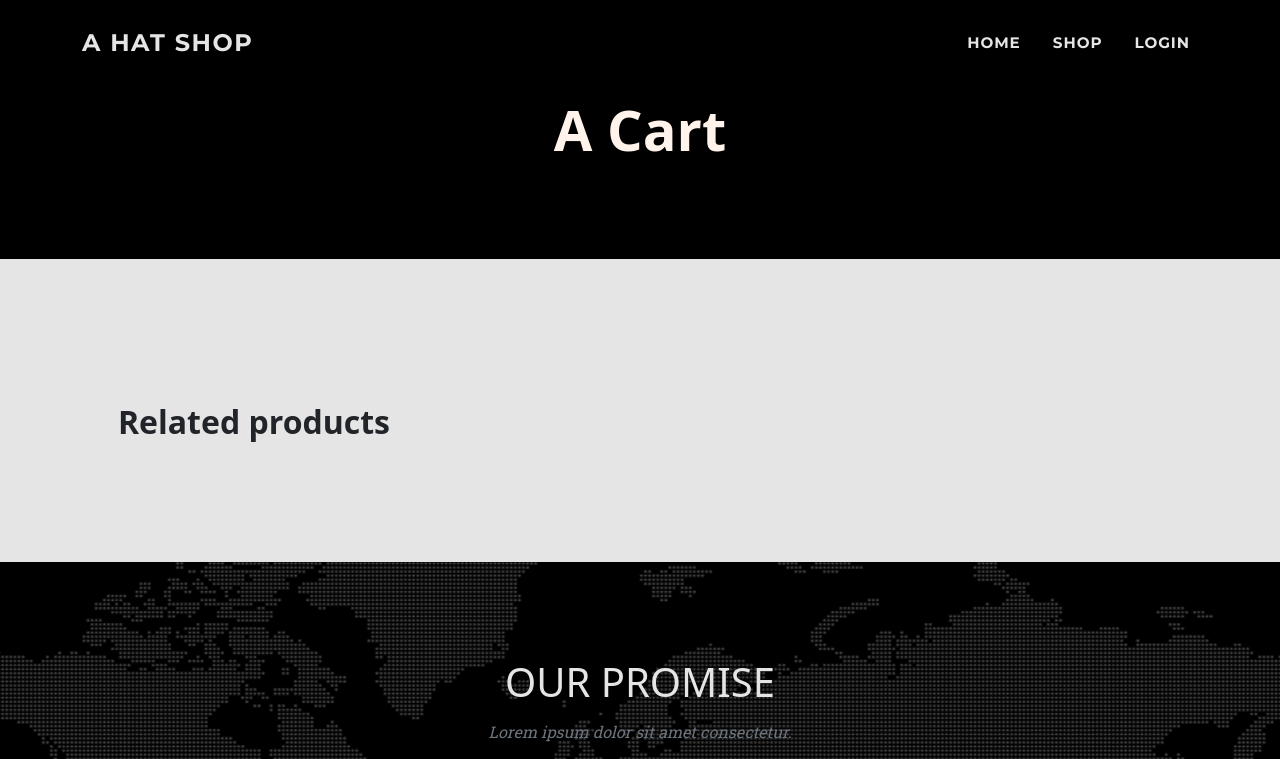
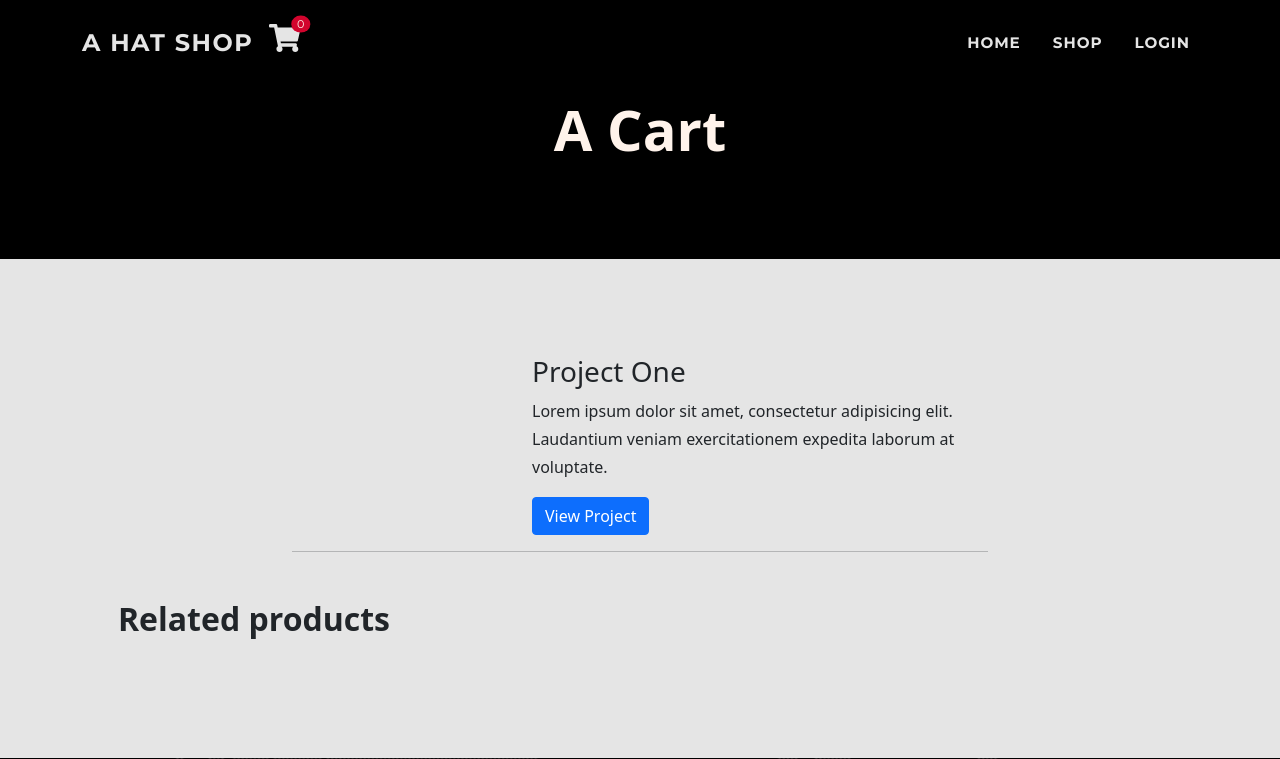
Before and after one commit to rp42dev/MS-4-Django-Full-Stack-Project, a Django app: page /cart/ in a window 1280 px wide. Shown: the top 759 px of the page. Run offline with Django 3.2, Linux system fonts and the light colour scheme; some libraries are stand-ins or nearby versions.

Commit message:
added add to cart functionality

```diff
--- a/a_hat_shop/settings.py
+++ b/a_hat_shop/settings.py
@@ -74,6 +74,7 @@ TEMPLATES = [
                 'django.template.context_processors.request',
                 'django.contrib.auth.context_processors.auth',
                 'django.contrib.messages.context_processors.messages',
+                'cart.contexts.cart_contents',
             ],
         },
     },
--- /dev/null
+++ b/cart/contexts.py
@@ -0,0 +1,41 @@
+from decimal import Decimal
+from django.shortcuts import get_object_or_404
+from shop.models import Product
+
+def cart_contents(request):
+    cart_items = []
+    total = 0
+    item_count = 0
+    cart = request.session.get('cart', {})
+
+    for item_id, item_data in cart.items():
+        if isinstance(item_data, int):
+            product = get_object_or_404(Product, pk=item_id)
+            total += item_data * product.price
+            item_count += item_data
+            cart_items.append({
+                'item_id': item_id,
+                'quantity': item_data,
+                'product': product,
+            })
+
+    if total < 50:
+        delivery = total * Decimal(10 / 100)
+        free_deivery_delta = 50 * total
+    else:
+        delivery = 0
+        free_deivery_delta = 0
+
+    grand_total = delivery + total
+
+    context = {
+        'cart_items': cart_items,
+        'total': total,
+        'item_count': item_count,
+        'delivery': delivery,
+        'free_deivery_delta': free_deivery_delta,
+        'free_deivery_treshold': 10,
+        'grand_total': grand_total,
+    }
+
+    return context
--- a/cart/templates/cart/cart.html
+++ b/cart/templates/cart/cart.html
@@ -16,11 +16,42 @@
 {% block content %}
 <!-- Product section-->
 <section class="page-section">
-    <div class="container px-4 px-lg-5">
+    <div class="container w-auto px-4 px-lg-5">
+        <!-- Project One -->
+        <div class="col-10 mx-auto col-lg-8">
+            {% if cart_items %}
+            {% for item in cart_items %}
 
+            <div class="row">
+                <div class="col-3">
+                    {% thumbnail item.product.image "200" as im %}
+                    <a class="" href="{% url 'shop_item' item.product.id %}">
 
-        <!-- Project One -->
-        {% if bag_items %}
+                        <div class=""><img class="card-img-top mb-5 mb-md-0" src="{{ im.url }}"
+                                alt="{{ item.product.name }}" />
+                        </div>
+                    </a>
+                    {% endthumbnail %}
+                </div>
+                <div class="col-7">
+                    <h3>{{ item.product.name }}</h3>
+                    <p>{{ item.product.description }}</p>
+                    <a class="btn btn-primary" href="#">View Project</a>
+                </div>
+                <div class="col-2 text-center">
+                    <div class="row col">
+                        <h1>${{ item.product.price }}</h1>
+                    </div>
+                    <div class="row col ">
+                        <p>Quantity {{ item.quantity }}</p>
+                    </div>
+
+                </div>
+                <hr class="mt-3">
+            </div>
+
+            {% endfor %}
+            {% else %}
             <div class="row">
                 <div class="col-4">
                     <a href="#">
@@ -30,14 +61,13 @@
                 <div class="col-8">
                     <h3>Project One</h3>
                     <p>Lorem ipsum dolor sit amet, consectetur adipisicing elit. Laudantium veniam exercitationem
-                    expedita laborum at voluptate. Labore, voluptates totam at aut nemo deserunt rem magni pariatur
-                    quos perspiciatis atque eveniet unde.</p>
+                        expedita laborum at voluptate.</p>
                     <a class="btn btn-primary" href="#">View Project</a>
                 </div>
             </div>
             <hr>
             {% endif %}
-
+        </div>
     </div>
     <!-- Related items section-->
     <div class="container px-2 px-sm-4 px-lg-5 mt-5">
--- a/cart/urls.py
+++ b/cart/urls.py
@@ -3,5 +3,6 @@ from . import views
 
 
 urlpatterns = [
-    path('', views.cart, name='cart')
+    path('', views.cart, name='cart'),
+    path('add/<item_id>/', views.add_to_cart, name='add_to_cart'),
 ]
--- a/cart/views.py
+++ b/cart/views.py
@@ -1,8 +1,10 @@
 """
 Cart app views
     1. A view to return the cart page
+Add to cart
+    1. Add items to the shopping cart
 """
-from django.shortcuts import render, redirect, reverse, get_object_or_404
+from django.shortcuts import render, redirect, reverse, HttpResponse, get_object_or_404
 from django.contrib import messages
 
 from shop.models import Product, Category
@@ -11,3 +13,21 @@ from shop.models import Product, Category
 def cart(request):
     """A view to return the cart page"""
     return render(request, 'cart/cart.html')
+
+
+def add_to_cart(request, item_id):
+    """ Add items to the shopping cart """
+    product = get_object_or_404(Product, pk=item_id)
+    quantity = int(request.POST.get('quantity'))
+    redirect_url = request.POST.get('redirect_url')
+    cart = request.session.get('cart', {})
+    print(item_id)
+
+    if item_id in list(cart.keys()):
+        cart[item_id] += quantity
+    else:
+        cart[item_id] = quantity
+
+    request.session['cart'] = cart
+
+    return redirect(redirect_url)
--- a/static/css/base.css
+++ b/static/css/base.css
@@ -140,13 +130,14 @@ p {
   box-shadow: none !important;
 }
 
-.drop-link:hover,
-.nav-item .disabled,
-.nav-item .nav-link.active,
-.nav-item .nav-link:hover{
-  color: #fca311;
+.cart-pill {
+  font-family: "Montserrat", -apple-system, BlinkMacSystemFont, "Segoe UI", Roboto, "Helvetica Neue", Arial, sans-serif, "Apple Color Emoji", "Segoe UI Emoji", "Segoe UI Symbol", "Noto Color Emoji";
+  font-size: .7rem;
+  margin: 0;
+  padding: 0 6px;
 }
 
+.cart,
 .drop-link,
 .dropdown-item,
 .navbar-brand,
--- a/templates/base.html
+++ b/templates/base.html
@@ -41,11 +41,22 @@
     <nav class="navbar navbar-expand-md fixed-top flex-column" id="mainNav">
         <div class="container">
             <div><a class="navbar-brand" href="{% url 'home' %}">A hat Shop</a></div>
+            <div class="nav-item ">
+                <a class="position-relative cart" href="{% url 'cart' %}">
+                    <i class="fas h3 fa-shopping-cart">
+                    </i>
+                    <span class="cart-pill text-white position-absolute top-5 start-98 translate-middle bg-danger rounded-circle">
+                        {{ item_count }}
+                        <span class="visually-hidden">Cart items</span>
+                    </span>
+                </a>
 
+            </div>
             <div class="navbar-toggler p-0" role="button" data-bs-toggle="collapse" data-bs-target="#navbarResponsive"
                 aria-controls="navbarResponsive" aria-expanded="false" aria-label="Toggle navigation">
                 <i class="fas fa-bars h1 ms-1"></i>
             </div>
+
             <div class="collapse navbar-collapse" id="navbarResponsive">
                 <ul class="navbar-nav text-uppercase ms-auto py-1 py-lg-0">
                     {% block extr_nav %}
@@ -67,6 +78,7 @@
 
                 </ul>
             </div>
+
         </div>
         {% block extr_nav_lg %}
         {% endblock %}
```
Also changed, not shown: other parts of static/css/base.css (+20 -11 lines), shop/templates/shop/shop_item.html (+14 -11 lines), templates/includes/navigation.html (+7 -0 lines), db.sqlite3, 3 other files. Lines whose indentation alone changed are shown as unchanged.
